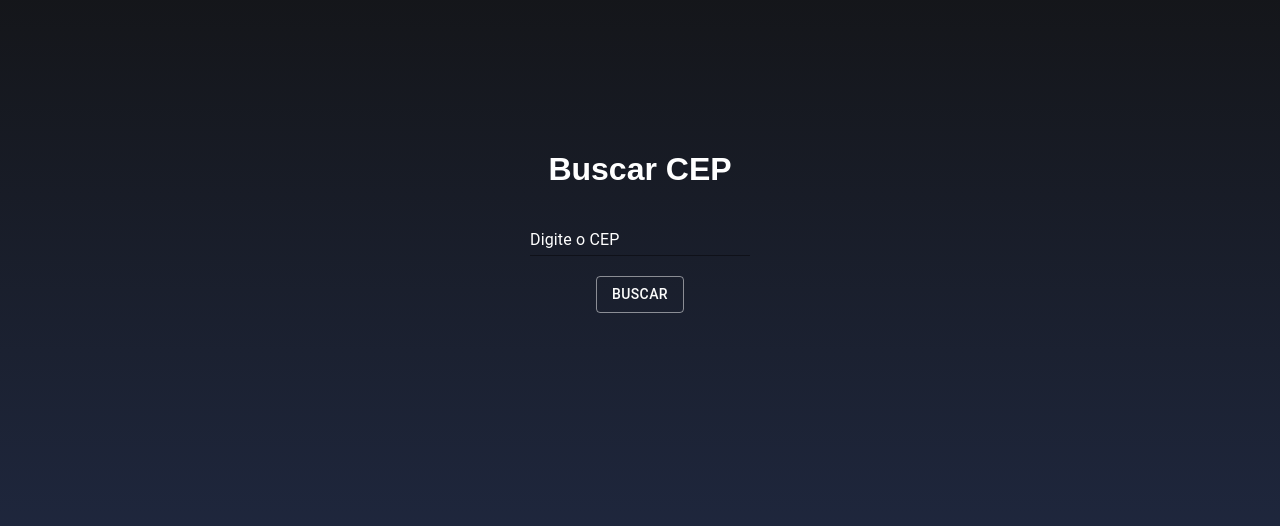
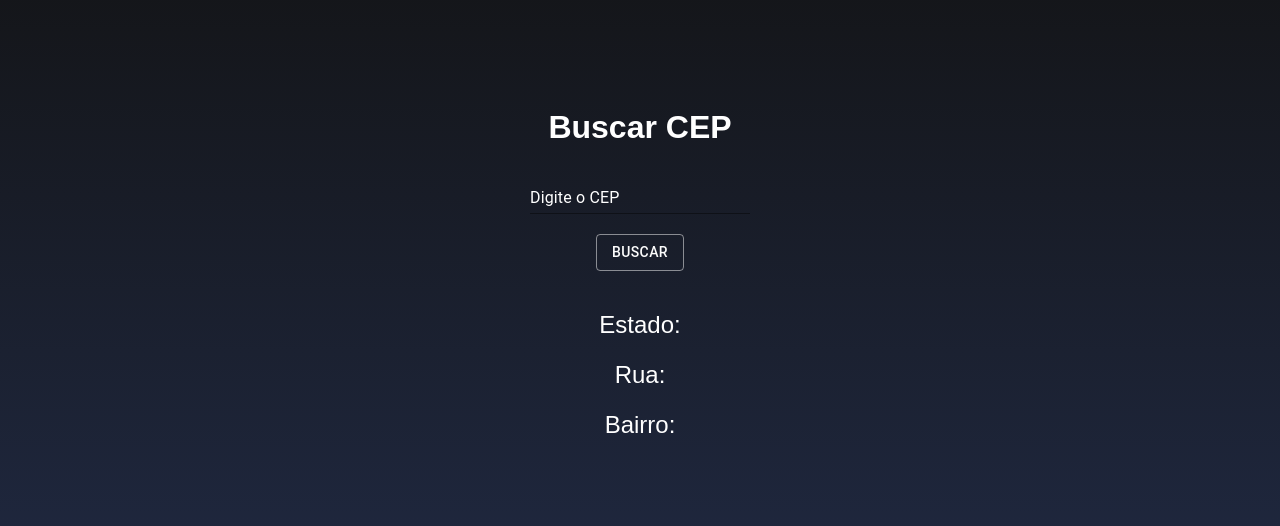
Before and after one commit to MiguelSperle/Search-CEP, a React (Vite) app: page / in a window 1280 px wide. Shown: the part 126-652 px from the top of the page. Built offline with nearby package versions, Linux system fonts and the light colour scheme.

Commit message:
Updated (MAIN/INDEX)

```diff
--- a/src/components/layout/main/index.tsx
+++ b/src/components/layout/main/index.tsx
@@ -73,9 +73,9 @@ export default function Main(props: TypeTitle){
             </div>
 
              <div className='container-about-information'>
-                <p>{cepInfo.localidade}</p>
-                <p>{cepInfo.logradouro}</p>
-                <p>{cepInfo.bairro}</p>
+                <p>Estado: {cepInfo.localidade}</p>
+                <p>Rua: {cepInfo.logradouro}</p>
+                <p>Bairro: {cepInfo.bairro}</p>
              </div>
         </div>
     )
```
Also changed, not shown: 1 other file (tests, documents, lock files or other folders).
